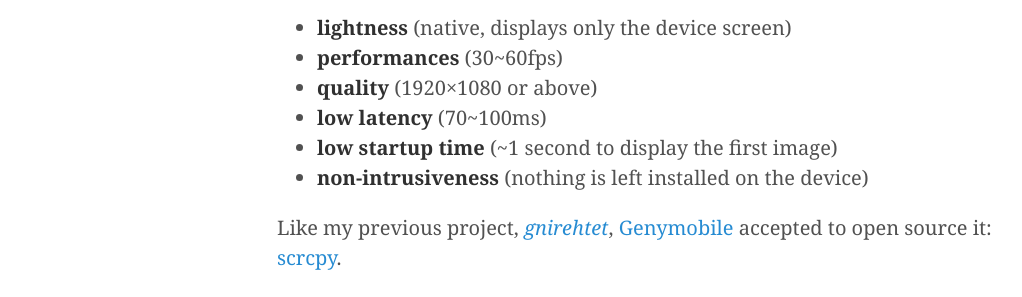
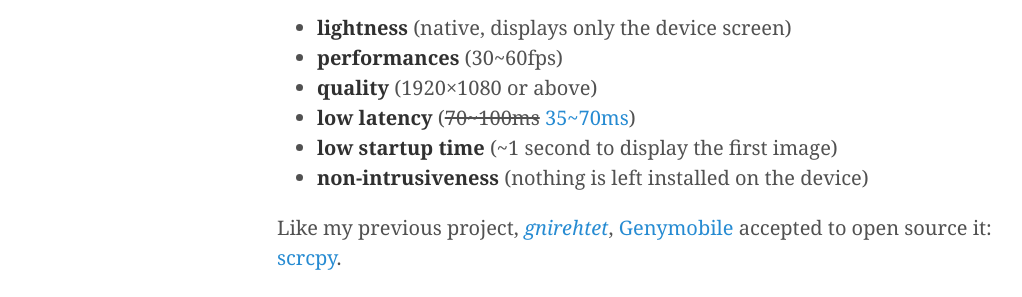
Before and after one commit to rom1v/blog.rom1v.com, a Jekyll site: the page built from _posts/2018-03-08-introducing-scrcpy.md, in a window 1280 px wide and 900 px high, scrolled down 851 px. Shown: the part 156-453 px from the top of the window, without its empty margins (3-1025 px from the left). Built offline with Jekyll 4.4.1, drawn with Linux system fonts in a browser that asks for light colours.

Commit message:
Update scrcpy latency
Reference PR #646 about low latency.

```diff
--- a/_posts/2018-03-08-introducing-scrcpy.md
+++ b/_posts/2018-03-08-introducing-scrcpy.md
@@ -19,9 +19,11 @@ It focuses on:
  - **lightness** (native, displays only the device screen)
  - **performances** (30~60fps)
  - **quality** (1920×1080 or above)
- - **low latency** (70~100ms)
+ - **low latency** (~~70~100ms~~ [35~70ms][lowlatency])
  - **low startup time** (~1 second to display the first image)
  - **non-intrusiveness** (nothing is left installed on the device)
+
+[lowlatency]: https://github.com/Genymobile/scrcpy/pull/646
 
 Like my previous project, [_gnirehtet_], [Genymobile] accepted to open source
 it: [scrcpy].
```
